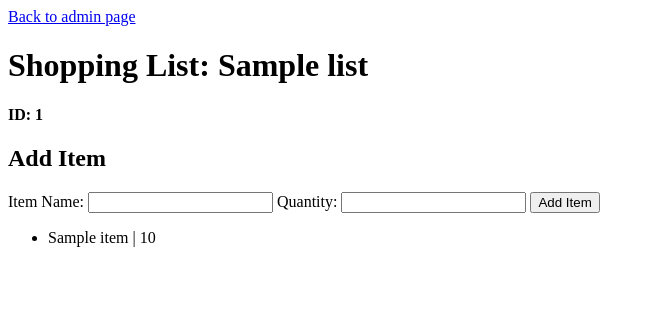
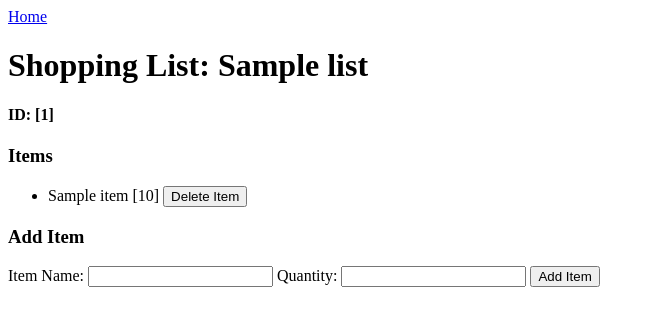
Before and after one commit to Henrique-O-S/SDLE_Project1, a Flask app: template templates/shopping_list.html in a window 1280 px wide. Shown: the top 326 px of the page, without its empty margins (0-655 px from the left). Run offline with Flask 3, Linux system fonts and the light colour scheme; tables that the repository leaves empty hold one stand-in row (values such as "Sample post"); the template is opened without the code that fills it: values that come from a table or form of the project are taken from there, most other values are stand-ins (such as "Sample title", 1, 10 or a date in 2020).

Commit message:
a lot of work put in, worth the effort

```diff
--- a/templates/shopping_list.html
+++ b/templates/shopping_list.html
@@ -6,11 +6,20 @@
 </head>
 
 <body>
-    <!-- go back to admin page link -->
-    <a href="{{ url_for('routes.admin') }}">Back to admin page</a>
+    <a href="{{ url_for('routes.home') }}">Home</a>
     <h1>Shopping List: {{ shopping_list.name }}</h1>
-    <h4>ID: {{shopping_list.id}}</h4>
-    <h2>Add Item</h2>
+    <h4>ID: [{{ shopping_list.id }}]</h4>
+    <h3>Items</h3>
+    <ul>
+        {% for item in items %}
+        <li>
+            {{ item.name }} [{{ item.quantity }}]
+            <!-- form method="DELETE" action=(delete_route, item_id) -->
+            <button type="submit">Delete Item</button>
+        </li>
+        {% endfor %}
+    </ul>
+    <h3>Add Item</h3>
     <form method="POST" action="{{ url_for('routes.add_item', id=shopping_list.id) }}">
         <label for="item_name">Item Name:</label>
         <input type="text" id="item_name" name="item_name" required>
@@ -18,12 +27,6 @@
         <input type="number" id="item_quantity" name="item_quantity" required>
         <button type="submit">Add Item</button>
     </form>
-    <ul>
-        {% for item in items %}
-        <li>{{ item.name }} | {{item.quantity}}</li>
-        {% endfor %}
-    </ul>
-    <!-- Add buttons or forms for adding new items or other functionality -->
 </body>
 
 </html>
```
Also changed, not shown: templates/index.html (+7 -9 lines).
